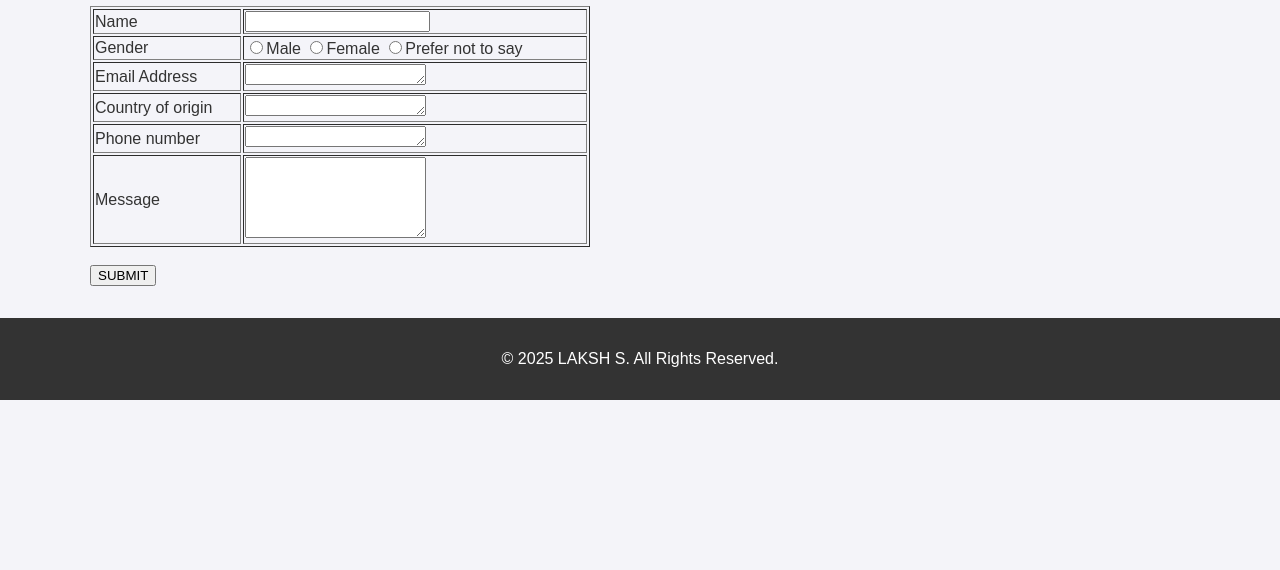
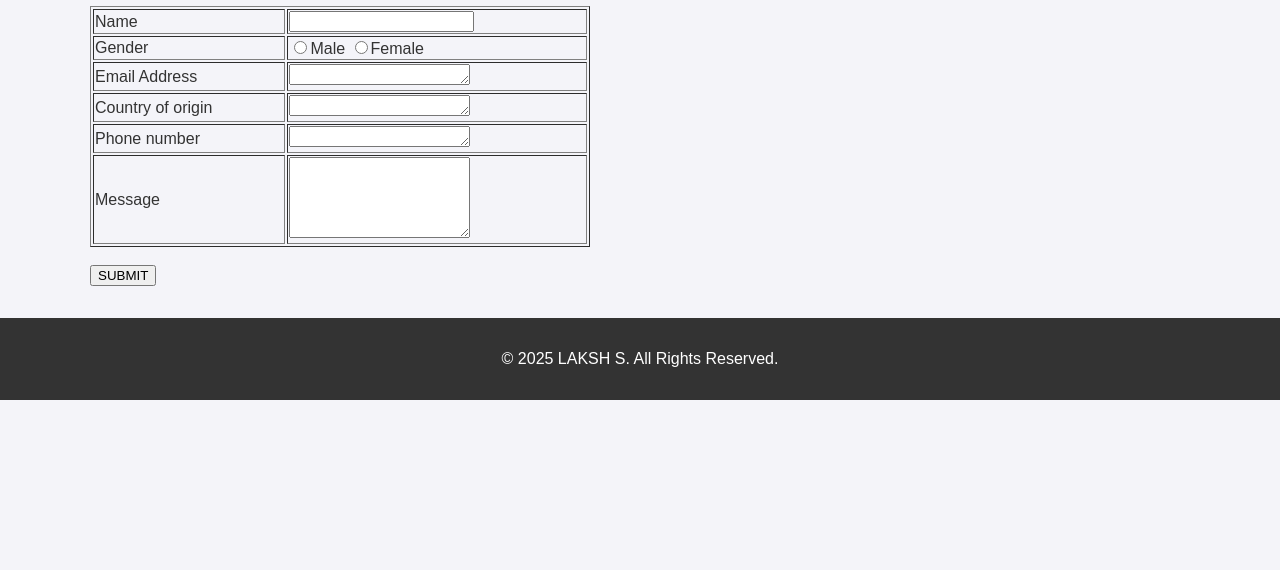
Before and after one commit to lakshshashinv/WEBSITE, a plain HTML site: page Contact.html in a window 1280 px wide. Shown: the part 230-800 px from the top of the page. Drawn offline with Linux system fonts and the light colour scheme.

Commit message:
Update Contact.html

```diff
--- a/Contact.html
+++ b/Contact.html
@@ -104,7 +104,6 @@
                         <td>
                             <input type="radio" name="sgender" value="Male">Male
                             <input type="radio" name="sgender" value="Female">Female
-                            <input type="radio" name="sgender" value="Female">Prefer not to say
                         </td>
                     </tr>
                     <tr>
```
